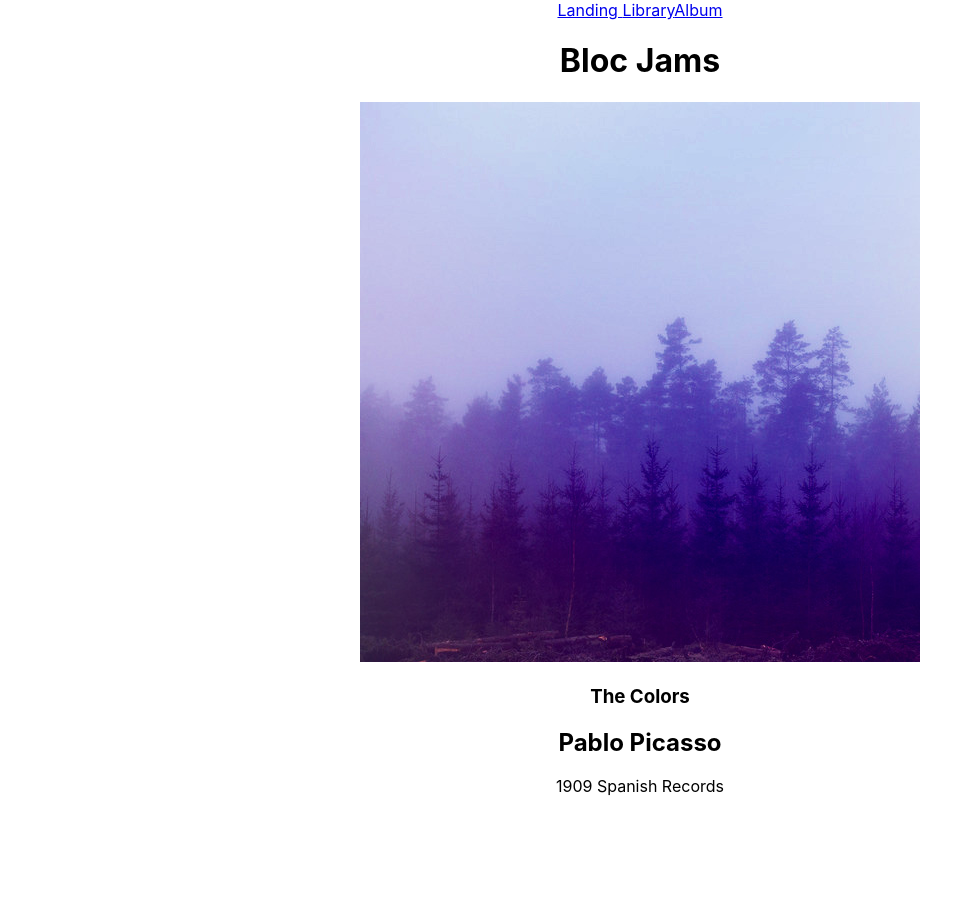
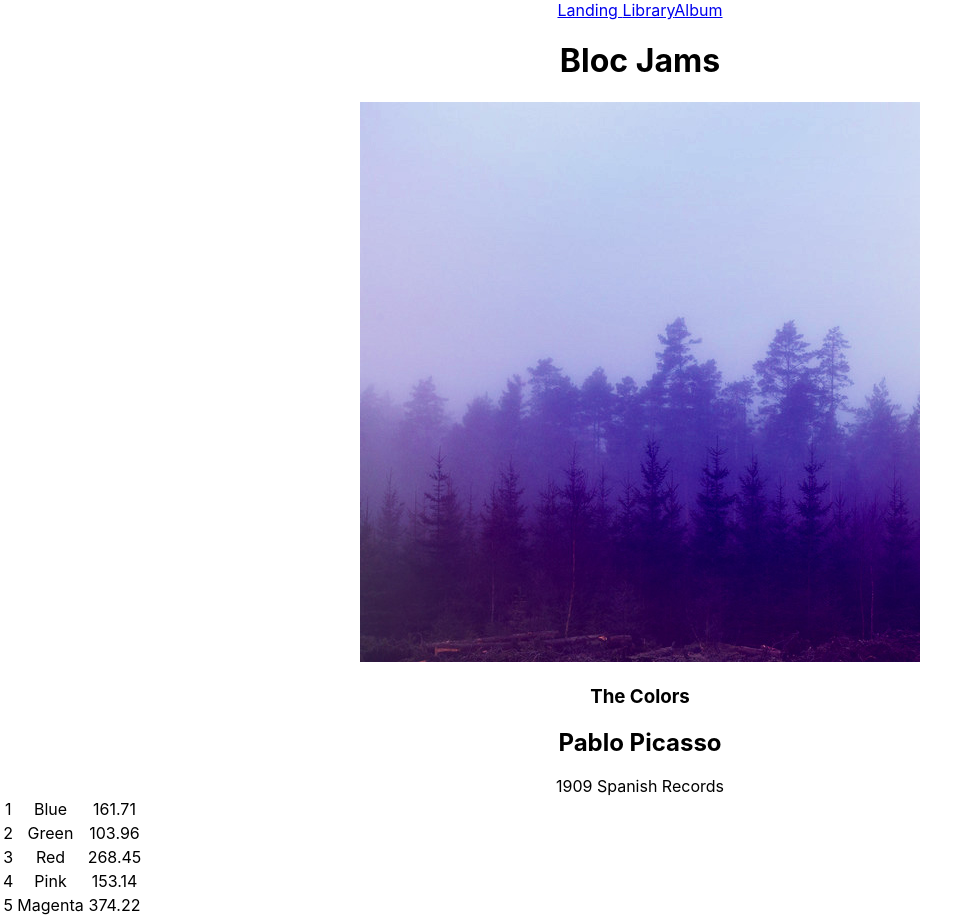
Before and after one commit to StevenVallarsa/bloc-jams-react, a React (Create React App) app: page /album/the-colors in a window 1280 px wide. Shown: the whole page, without its empty margins (0-979 px from the left). Before the commit the page ends 800 px from the top, so only its background shows below. Built offline with nearby package versions, Linux system fonts and the light colour scheme.

Commit message:
Added track information for album

```diff
--- a/src/components/Album.js
+++ b/src/components/Album.js
@@ -32,7 +32,17 @@
                         <col id="song-title-column" />
                         <col id="song-duration-column" />
                     </colgroup>
+
                     <tbody>
+                        {this.state.album.songs.map( (song, index) =>
+                            <tr key={index}>
+                                <td>{index + 1}</td>
+                                <td>{song.title}</td>
+                                <td>{song.duration}</td>
+                            </tr>
+
+                        ) }
+
                     </tbody>
                 </table>
 
```
